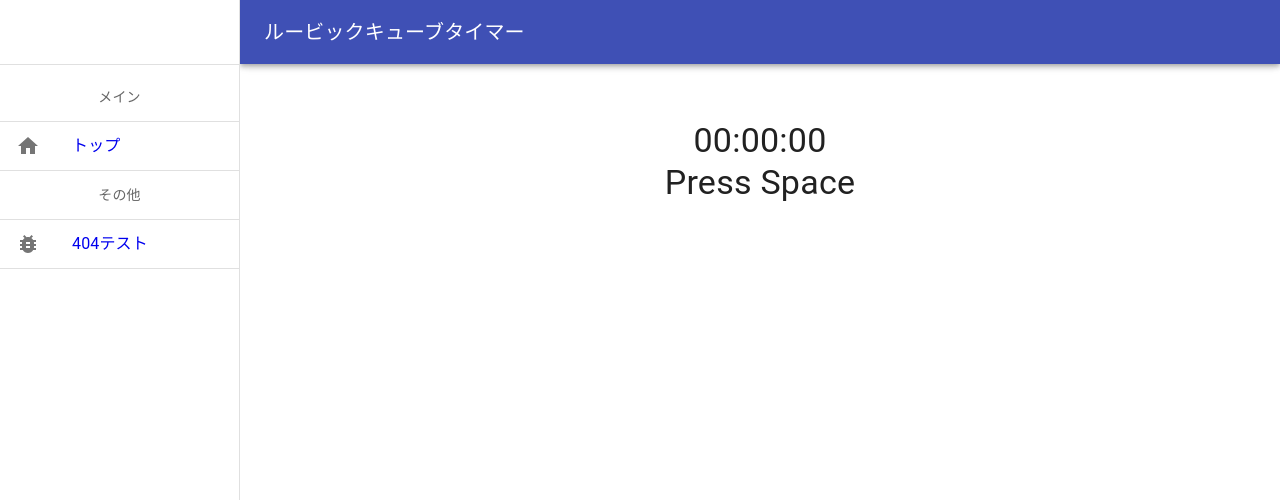
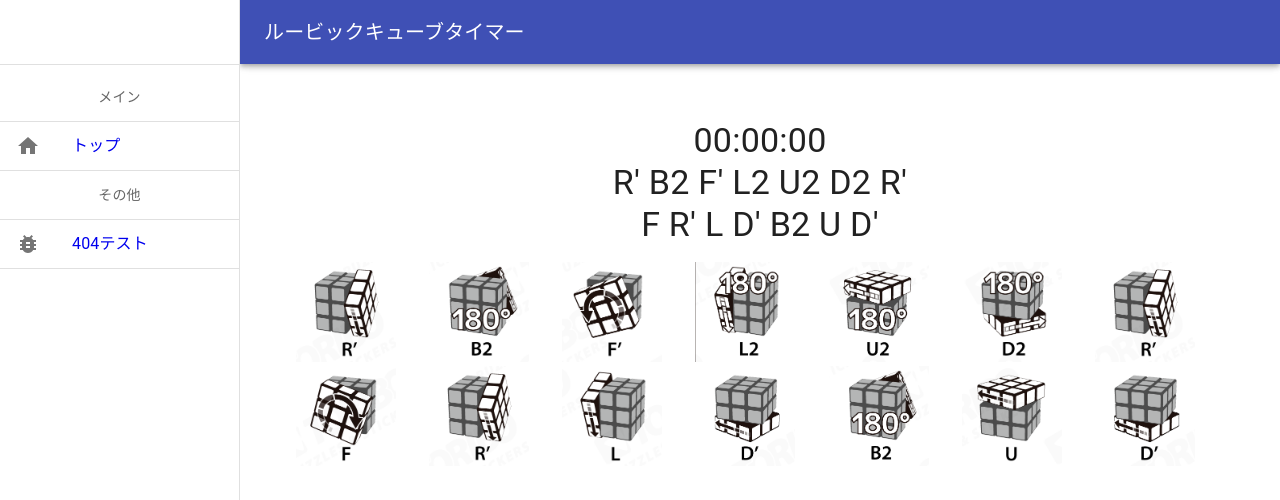
Before and after one commit to Hiroto-Shida/rubikstation, a React (Vite) app: page / in a window 1280 px wide. Shown: the top 500 px of the page. Built offline with nearby package versions, Linux system fonts and the light colour scheme.

Commit message:
fix: タイマーコンポーネントのキーイベント参照をuseContextに変更

```diff
--- a/src/components/scrambleText/ScrambleText/presenter.tsx
+++ b/src/components/scrambleText/ScrambleText/presenter.tsx
@@ -1,15 +1,6 @@
 import { ImageList, ImageListItem, Typography } from "@mui/material";
-import { useEffect, useState } from "react";
-
-// min 以上 max 以下 の範囲のランダム整数を取得
-const getRandomArbitrary = (min: number, max: number): number => {
-  return Math.floor(Math.random() * (max + 1 - min) + min);
-}
-
-// Listからランダムに値を取得
-const getRandomValueFromList = (targetList: string[]): string => {
-  return targetList[Math.floor(Math.random() * targetList.length)]
-}
+import { useContext, useEffect, useState } from "react";
+import { RunningStateContext } from "../../../pages/Index/presenter";
 
 // 記号のリストと、「'そのまま'、'2回転'、'逆回転'」のオプションリスト
 const MOVE_LIST: string[] = ["U", "F", "R", "D", "B", "L"]
@@ -22,13 +13,18 @@ const MAX_MOVE = 14
 // 横に表示する最大 文字and画像 数
 const ROW_MAX_LEGTH = 7
 
-export const ScrambleTextPresenter = () => {
-  const [multiTextList, setMultiTextList] = useState<string[][]>([[]])
+// min 以上 max 以下 の範囲のランダム整数を取得
+const getRandomArbitrary = (min: number, max: number): number => {
+  return Math.floor(Math.random() * (max + 1 - min) + min);
+}
 
-  useEffect(() => {
-    const handleKeyboard = (e: KeyboardEvent) => {
+// Listからランダムに値を取得
+const getRandomValueFromList = (targetList: string[]): string => {
+  return targetList[Math.floor(Math.random() * targetList.length)]
+}
 
-      if (e.code === 'Space') {
+// スクランブルの記号リスト(ROW_MAX_LEGTH区切りの2次元配列)
+const generateScrambleText = (): string[][] => {
   const scrambleSize = getRandomArbitrary(MIN_MOVE,MAX_MOVE)
   const textList: string[] = []
 
@@ -43,31 +39,49 @@ export const ScrambleTextPresenter = () => {
   for (let index = 0; index < textList.length; index=index+ROW_MAX_LEGTH) {
     tmpMultiTextList.push(textList.slice(index, index+ROW_MAX_LEGTH))
   }
+  return tmpMultiTextList
+}
 
-        setMultiTextList(tmpMultiTextList);
+
+export const ScrambleTextPresenter = () => {
+  const [multiTextList, setMultiTextList] = useState<string[][]>([[]])
+
+  const runningState = useContext(RunningStateContext)
+
+  useEffect(() => {
+    if (runningState.isStay) {
+      setMultiTextList(generateScrambleText());
+    }else{
+      setMultiTextList([[]]);
     }
-    };
+  }, [runningState]);
 
-    document.addEventListener('keydown', handleKeyboard);
+  if (runningState.isStarted) {
+    return (
+      <>
+        <Typography variant="h4">
+          Press Space
+        </Typography>
+      </>
+    )
+  }
 
-    return () => {
-      document.removeEventListener('keydown', handleKeyboard);
-    };
-  }, []);
+  if (runningState.isPause) {
+    return (
+      <></>
+    )
+  }
 
+  if (runningState.isStay) {
     return (
       <>
         {multiTextList[0].length ? (
-        multiTextList.map((childList, index) => (
+          <>
+          {multiTextList.map((childList, index) => (
             <Typography variant="h4" key={index}>
               {childList.join(' ')}
             </Typography>
-        ))
-      ) : (
-        <Typography variant="h4">
-          Press Space
-      </Typography>
-      )}
+          ))}
           <ImageList cols={ROW_MAX_LEGTH} rowHeight={100}>
             {multiTextList.map((childList) => (
               childList.map((moveName, index) => (
@@ -87,5 +101,12 @@ export const ScrambleTextPresenter = () => {
             ))}
           </ImageList>
         </>
-);
+        ) : (
+          <Typography variant="h4">
+            Press Space
+          </Typography>
+        )}
+      </>
+    )
+  }
 };
```
Lines whose indentation alone changed are shown as unchanged.
